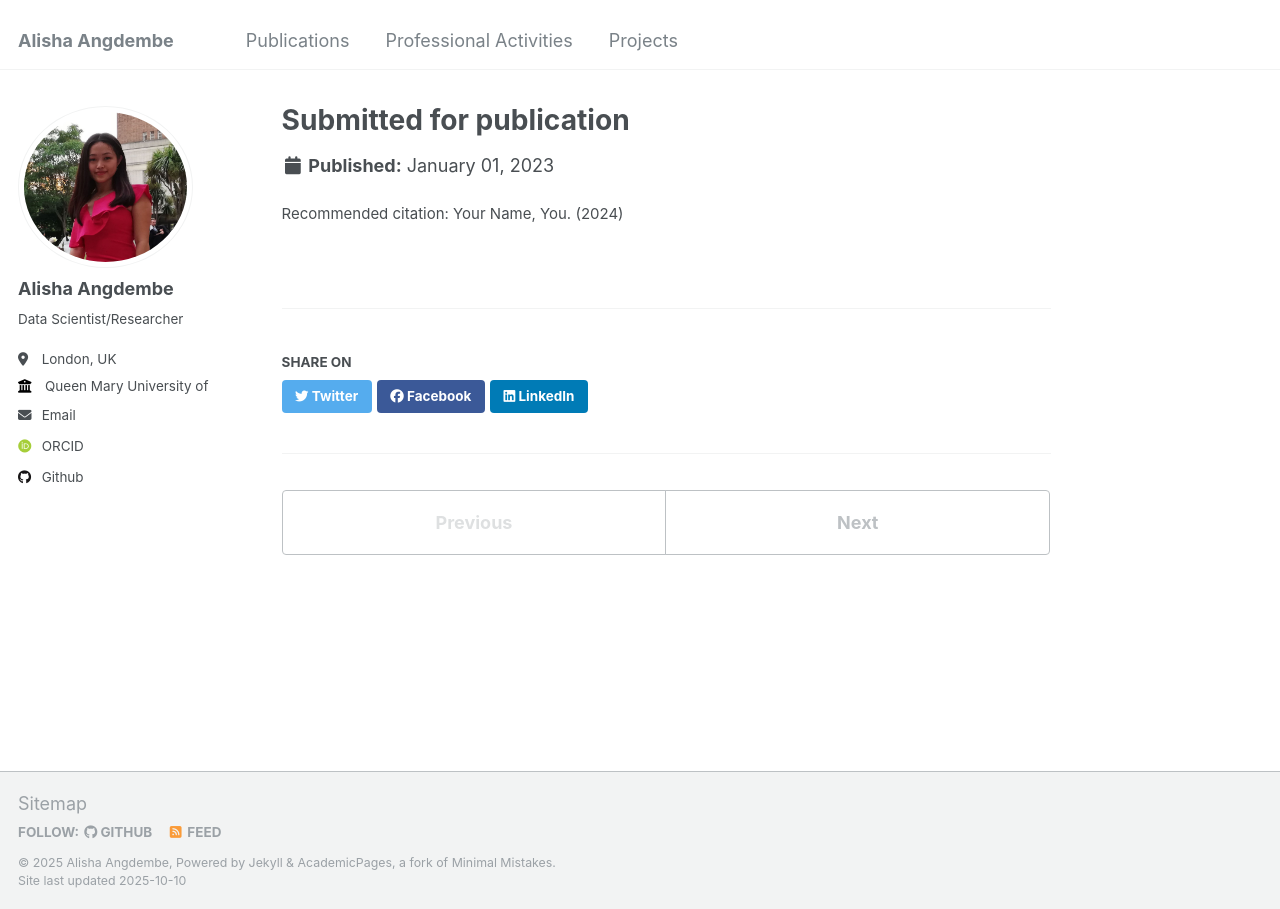
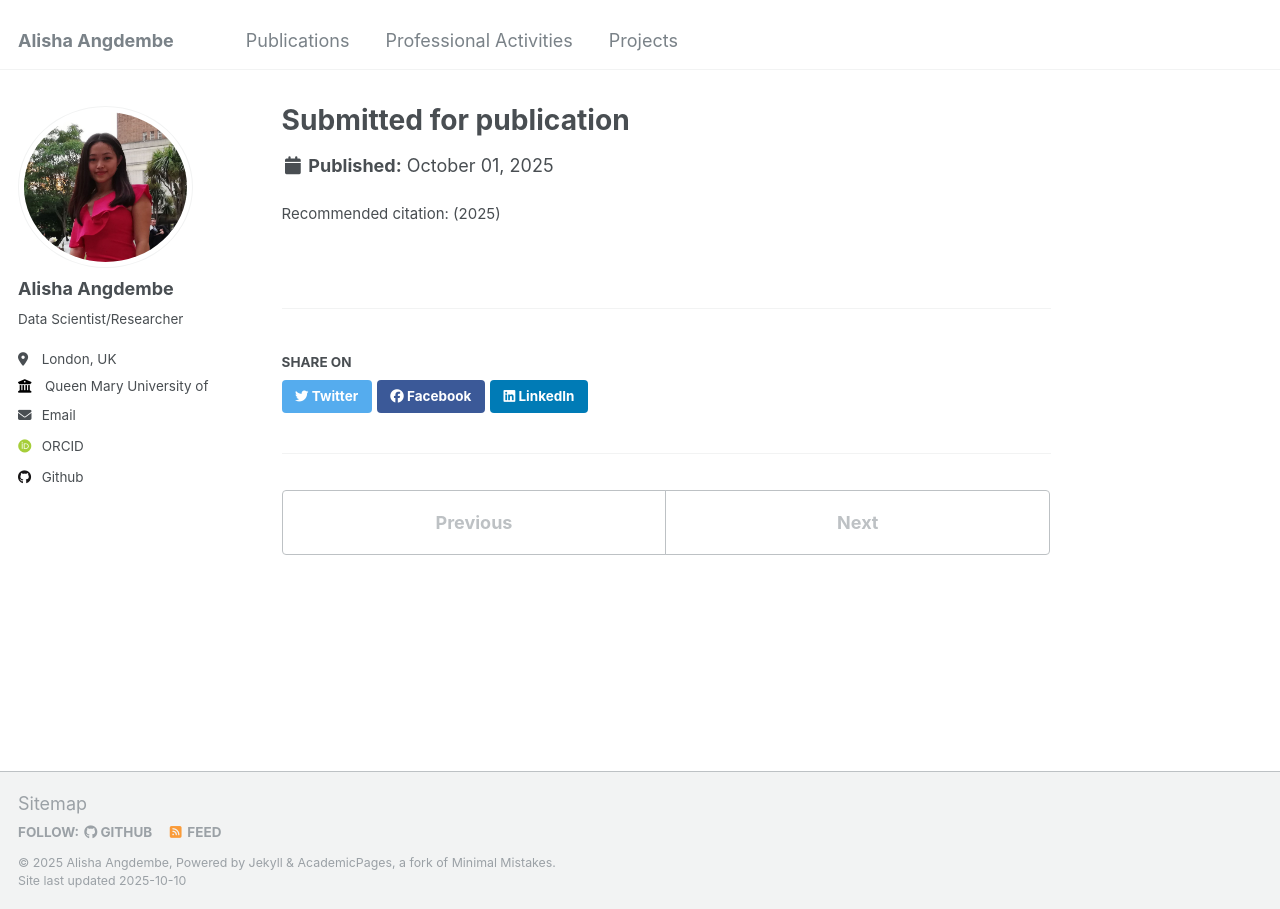
Before and after one commit to AlishaAng/AlishaAng.github.io, a Jekyll site: the page built from _publications/2025-1.md, in a window 1280 px wide. Built offline with Jekyll 4.4.1, drawn with Linux system fonts in a browser that asks for light colours; some web fonts are replaced.

```diff
--- a/_publications/2023-2.md
+++ b/_publications/2025-1.md
@@ -1,9 +1,9 @@
 ---
 title: "Submitted for publication"
 collection: publications
-permalink: /publication/2023-2
+permalink: /publication/2025-1
 excerpt: ''
-date: 2023-01-01
+date: 2025-10-01
 url: ' '
-citation: 'Your Name, You. (2024)'
+citation: '(2025)'
 ---
```
Also changed, not shown: _projects/AI-Multiply.md (added, +40 -0 lines), _projects/BD_tool.md (deleted, +0 -19 lines), _publications/2024-1.md (+9 -0 lines), _publications/2025-2.md (renamed from _publications/2024-2.md, +3 -3 lines), images/projects/train.png (deleted).
